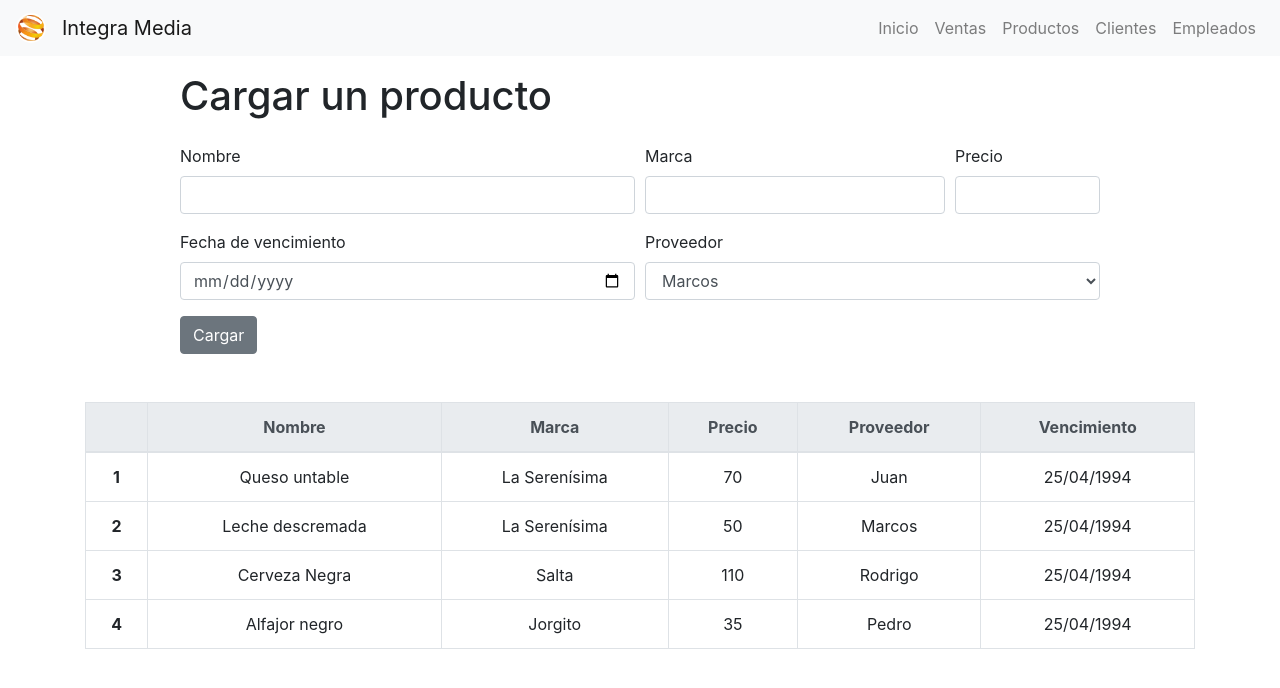
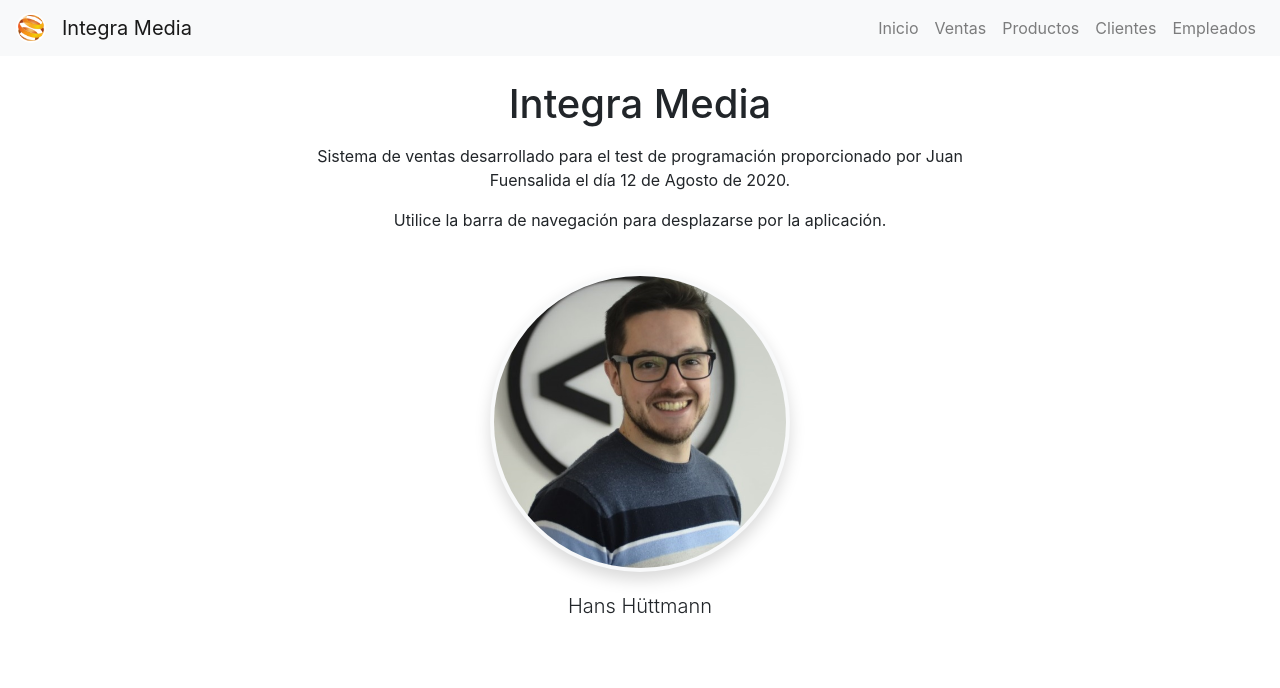
Before and after one commit to hanshuettmann/programming-test-front, a React (Create React App) app: page / in a window 1280 px wide. Shown: the top 688 px of the page. Built offline with nearby package versions, Linux system fonts and the light colour scheme.

Commit message:
everything ready for clients

```diff
--- a/package.json
+++ b/package.json
@@ -8,6 +8,7 @@
     "@testing-library/user-event": "^7.2.1",
     "react": "^16.13.1",
     "react-dom": "^16.13.1",
+    "react-router-dom": "^5.2.0",
     "react-scripts": "3.4.3"
   },
   "scripts": {
--- a/src/App.css
+++ b/src/App.css
@@ -36,3 +36,16 @@
     transform: rotate(360deg);
   }
 }
+
+@keyframes showUp {
+  0% {
+      transform: scale(0.95) translateX(50%)
+  }
+  100% {
+      transform: scale(1) translateX(0%)
+  }
+}
+
+.animation-show {
+  animation: showUp 200ms ease-out;
+}
--- a/src/App.js
+++ b/src/App.js
@@ -2,12 +2,24 @@ import React from 'react';
 import './App.css';
 import Navbar from './Components/Navbar/Navbar';
 import Products from './Components/Products/Products';
+import Home from './Components/Home/Home';
+import {
+  BrowserRouter,
+  Route
+} from 'react-router-dom';
 
 const App = () => {
   return (
     <div className="App">
       <Navbar />
-      <Products />
+      <BrowserRouter>
+        <Route path='/' exact>
+          <Home />
+        </Route>
+        <Route path='/products'>
+          <Products />
+        </Route>
+      </BrowserRouter>
     </div>
   );
 }
--- a/src/Components/FlipCard/FlipCard.js
+++ b/src/Components/FlipCard/FlipCard.js
@@ -4,7 +4,7 @@ import HansPicture from './../../Resources/HansPicture.jpg';
 
 const FlipCard = () => {
     return (
-            <div className='row justify-content-center'>
+            <div className='row justify-content-center mb-5'>
                 <div className="col-12 col-sm-6 d-flex flex-column align-items-center">
                     <div className="flip-card">
                         <div className="flip-card-inner">
--- a/src/Components/Products/Products.js
+++ b/src/Components/Products/Products.js
@@ -3,9 +3,13 @@ import ProductsTable from '../ProductsTable/ProductsTable';
 import ProductsForm from '../ProductsForm/ProductsForm';
 
 const Products = () => {
+    const handlerNewProduct = (product) => {
+        console.log(product)
+    }
+
     return (
-        <div className='mt-3'>
-            <ProductsForm />
+        <div className='mt-3 animation-show'>
+            <ProductsForm loadProduct={handlerNewProduct} />
             <ProductsTable />
         </div>
     )
--- a/src/Components/ProductsForm/ProductsForm.js
+++ b/src/Components/ProductsForm/ProductsForm.js
@@ -11,7 +11,7 @@ const reducer = (state, action) => {
     }
 }
 
-const ProductsForm = () => {
+const ProductsForm = ({ loadProduct }) => {
     const [state, dispatch] = useReducer(reducer, {
         data: {
             name: '',
@@ -50,13 +50,13 @@ const ProductsForm = () => {
         if (!isValid) {
             alert(errorMessage);
         } else {
-            loadProduct();
+            loadProduct(state.data);
         }
     }
 
-    const loadProduct = () => {
-        console.log(state.data);
-    }
+    // const loadProduct = () => {
+    //     console.log(state.data);
+    // }
 
     const inputChange = (e) => {
         let name = e.target.name;
```
Also changed, not shown: 1 other file (tests, documents, lock files or other folders).
